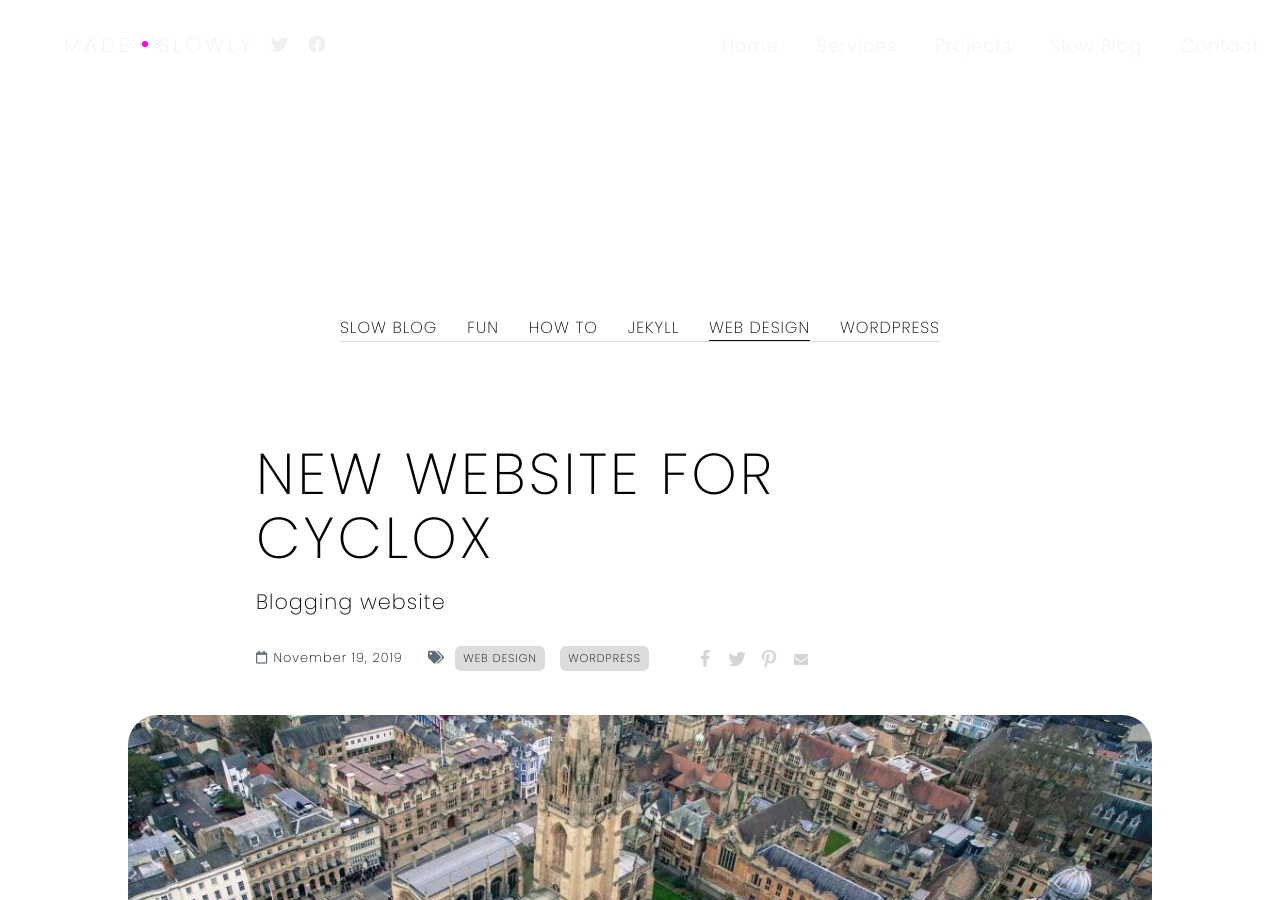
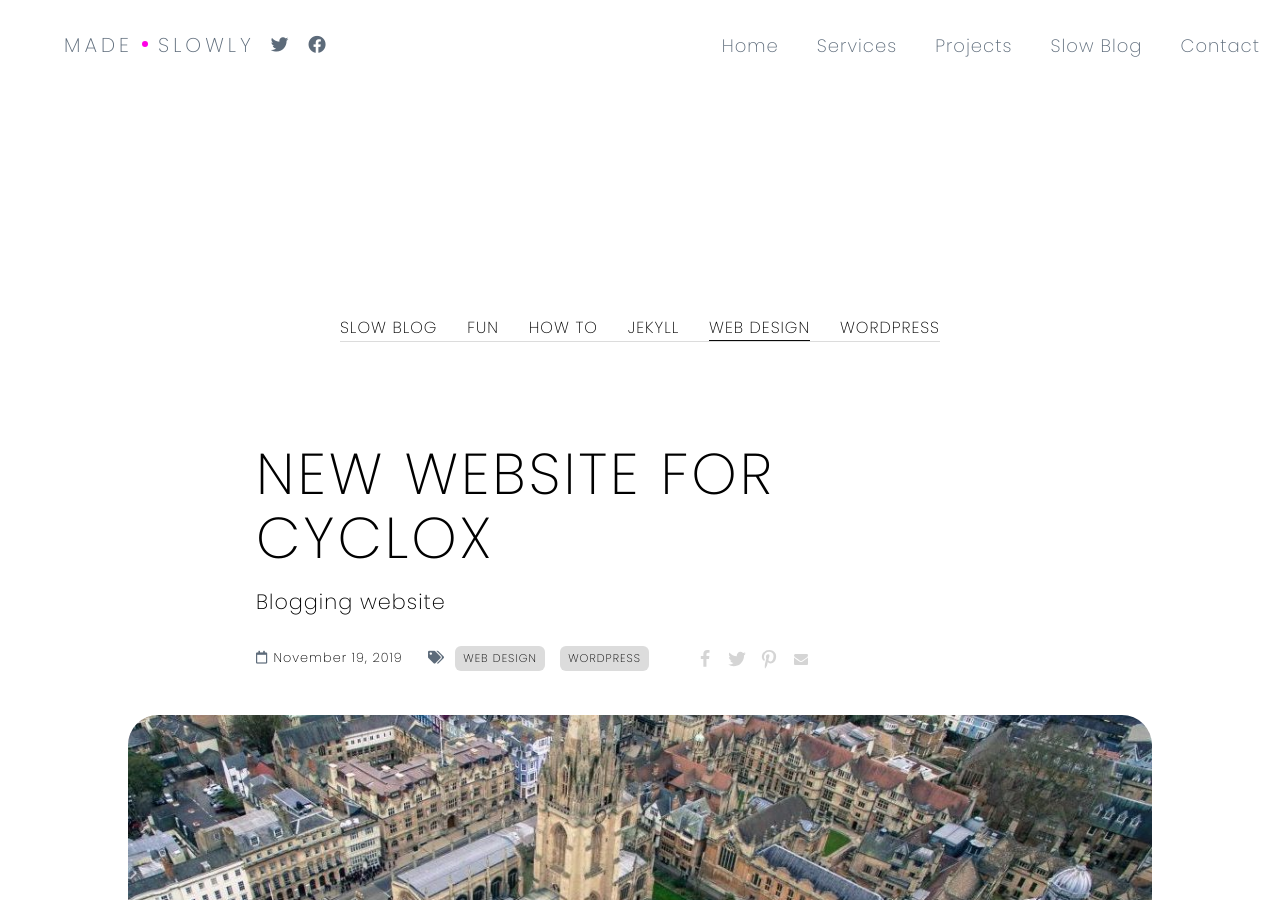
Before and after one commit to arrancurran/madeslowly.github.io, a Jekyll site: the page built from _posts/2019-11-19-client-cyclox.md, in a window 1280 px wide and 900 px high. Built offline with Jekyll 4.4.1, drawn with Linux system fonts in a browser that asks for light colours; comment, search, counter and statistics services are not loaded.

Commit message:
still trying to find indent issue

```diff
--- a/_includes/nav.html
+++ b/_includes/nav.html
@@ -1,4 +1,9 @@
-<nav>
+<nav class="
+  {% if page.path contains '_posts' %}
+    nav-noscroll-post
+  {% else %}
+    nav-noscroll
+  {% endif %}">
   <div class="nav-brand">
     <a href="{{ site.baseurl }}/">
     <!--
--- a/_sass/global/nav.sass
+++ b/_sass/global/nav.sass
@@ -1,59 +1,67 @@
 // this is for nav js to get our sass color vars and change onscroll
-
-\:root
-  --nav-bg-var: #{$nav-bg}
-
 nav
+  align-items: center
   display: flex
+  height: 10vh
   justify-content: space-between
-  align-items: center
-  white-space: nowrap
   position: fixed
   top: 0
+  transition: .6s ease-in
+  white-space: nowrap
   width: 100%
-  height: 10vh
-  color: $white
-  // transition for onscroll background color change
-  transition: 0.6s ease-in
   z-index: 9999
 
+.nav-noscroll
+  color: $white
+
+.nav-noscroll-post
+  color: $soft-black
+
+  .burger-line-1,
+  .burger-line-2,
+  .burger-line-3
+    background-color: $soft-black
+
+.nav-scrolled
+  background-color: $nav-bg
+  color: $white
+
 .nav-brand
+  align-items: center
   display: flex
-  align-items: center
+  font-size: 1.25rem
   letter-spacing: 4px
-  font-size: 1.25rem
   padding-left: $container-margin-x
 
 .site-logo
   height: 1.25rem
+  transition: .8s ease
   width: 6px
-  //padding-top: 20px
-  transition: 0.8s ease
 
 .nav-brand-text
-  fill: #ffffff
+  fill: $pure-white
   padding: 0
 
 .nav-brand-circle
   fill: $vivid-pink
-  transition: 0.8s ease
+  transition: .8s ease
 
 .nav-menu
+  background-color: $nav-bg
+  border-bottom-left-radius: 80px
+  font-size: 1.3rem
+  height: 90vh
+  list-style: none
+  margin: 0
+  padding: 10vh 0 0 5vw
   position: absolute
   right: 0
   top: 0
-  margin: 0
-  width: 95vw
-  height: 90vh
-  border-bottom-left-radius: 80px
-  padding: 10vh 0 0 5vw
-  background-color: $nav-bg
-  z-index: -1
-  list-style: none
-  font-size: 1.3rem
   // transition for the whole slider
   transform: translateX(100%)
-  transition: transform 0.4s ease-in
+  transition: transform .4s ease-in
+  width: 95vw
+  z-index: -1
 
 .nav-socials
   display: none
@@ -63,42 +71,43 @@
   transform: translateX(0%)
 
 .nav-link
+  margin: 6vh 15vw
   opacity: 0
-  margin: 6vh 15vw
 
 .mob-socials
   margin-right: 0
 
 .burger
+  cursor: pointer
+  display: block
   padding-right: $container-margin-x
-  display: block
-  cursor: pointer
 
-.burger-line-1, .burger-line-2, .burger-line-3
+.burger-line-1,
+.burger-line-2,
+.burger-line-3
   background-color: $white
-  width: 25px
   height: 1px
   margin: 7px
+  width: 25px
 
 .burger-line-1
-  transition: all 0.6s ease-in-out
+  transition: all .6s ease-in-out
 
 .burger-line-2
-  transition: all 0.3s ease-in-out
+  transition: all .3s ease-in-out
   // delay on closing
-  transition-delay: 0.3s
+  transition-delay: .3s
 
 .toggle
   .burger-line-1
     width: 8px
     // reduce by 17 px
 
-.toggle
   .burger-line-2
+    // no delay on opening
+    transition-delay: 0s
     width: 17px
     // reduce by 8 px
-    // no delay on opening
-    transition-delay: 0s
 
 // animation for the links as the slider opens
 @keyframes navLinksFade
@@ -106,6 +115,7 @@
   from
     opacity: 0
     transform: translateY(20px)
+
   to
     opacity: 1
     transform: translateY(0)
--- a/assets/js/nav.js
+++ b/assets/js/nav.js
@@ -1,19 +1,12 @@
 navbar = document.querySelector('nav');
 burger = document.querySelector('.burger div');
-var a = Math.max(document.documentElement.clientWidth, window.innerWidth || 0);
-
-// get color of navbar
-var navColor = getComputedStyle(document.documentElement)
-    .getPropertyValue('--nav-bg-var')
 
 function navBarScroll() {
   var currentScrollPos = window.pageYOffset;
   if (window.pageYOffset != 0) {
-    navbar.style.background = navColor ;
-    //navbar.style.color = "white";
+    navbar.classList.add('nav-scrolled');
   } else {
-    navbar.style.background = "rgba(0,0,0,0)" ;
-    //navbar.style.color = "black";
+    navbar.classList.remove('nav-scrolled');
   }
 }
 
```
Also changed, not shown: assets/js/displayItem.js (+0 -11 lines).
